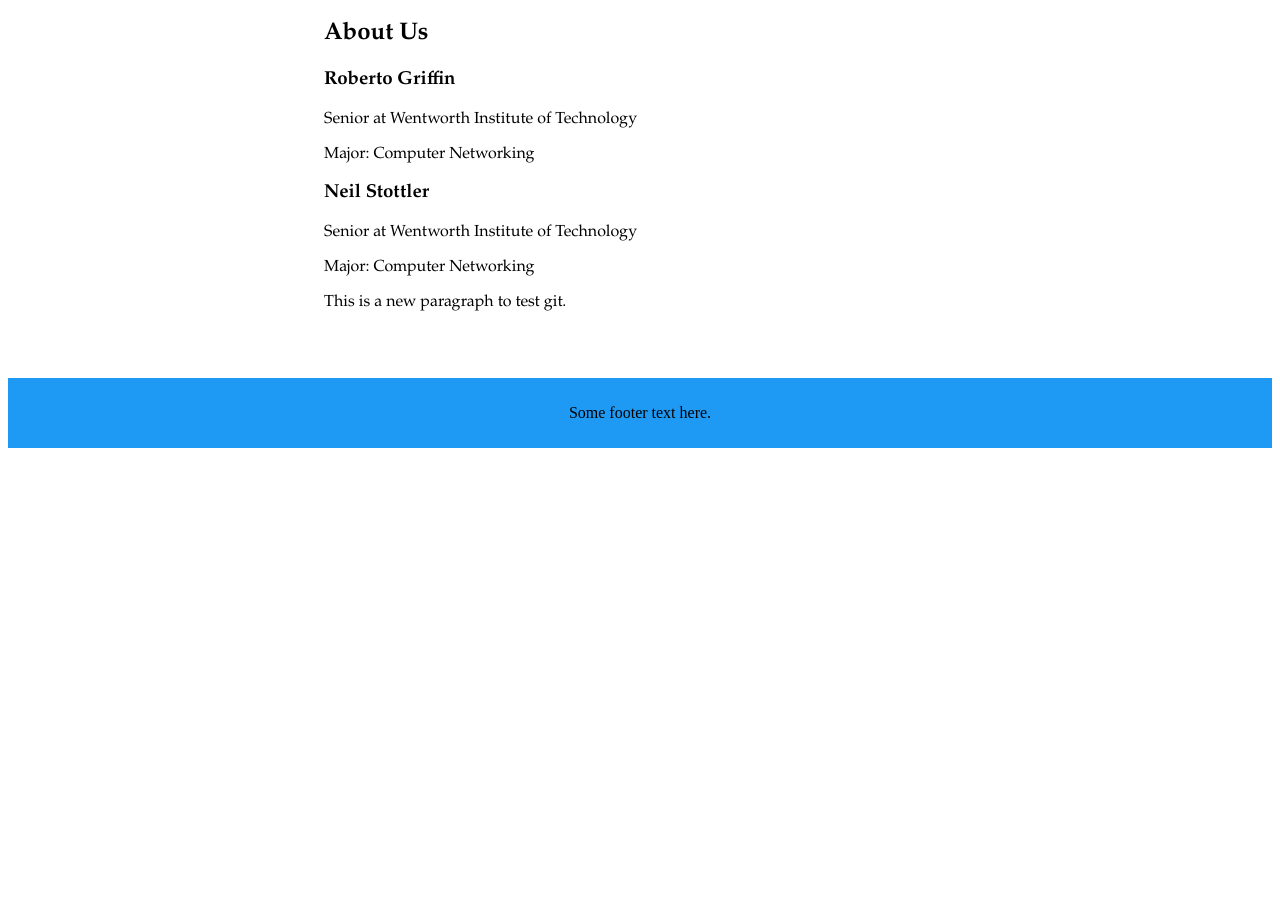
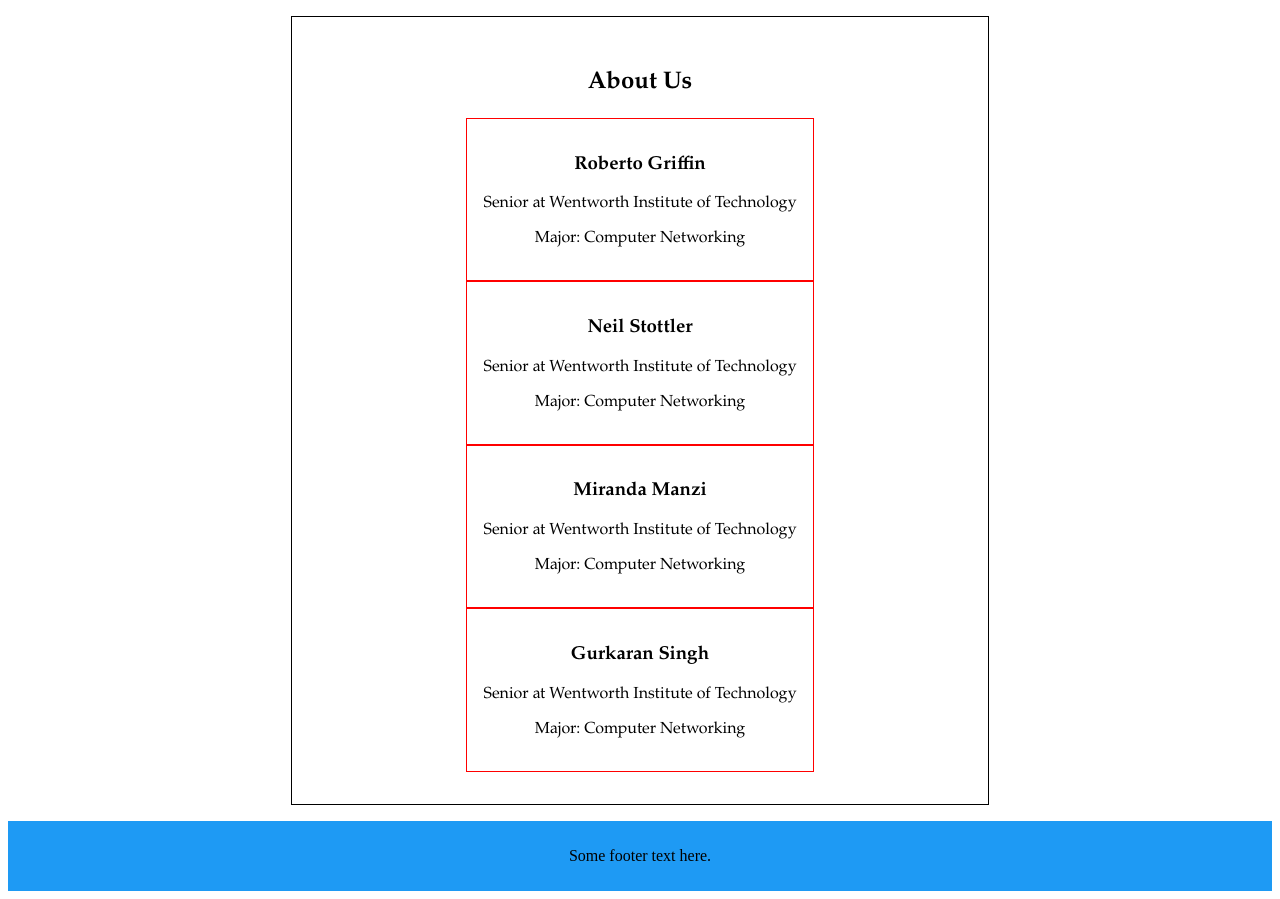
Before and after one commit to neilstottler/web-dev-final, a PHP site: page /AboutUs.html in a window 1280 px wide. Shown: the part 68-967 px from the top of the page. Before the commit the page ends 516 px from the top, so only its background shows below. Run offline with PHP 8.4, Linux system fonts and the light colour scheme.

Commit message:
Spiced up about us

```diff
--- a/AboutUs.html
+++ b/AboutUs.html
@@ -6,6 +6,7 @@
 	<meta charset="UTF-8" />
 	<link rel="stylesheet" href="css/nav-style.css">
 	<link rel="stylesheet" href="css/global.css">
+	<link rel="stylesheet" href="css/about-us.css">
 
 </head>
 
@@ -63,25 +64,43 @@
 	</div>
 
 </body>
-</head>
+
 
 <body>
-	<article class="center-block">
+	<article class="center-block about-us">
 
+		<header>
 			<h2>About Us</h2>
-		<div>
+		</header>
+		<article class="member-container">
+			<div class="member">
 				<h3>Roberto Griffin</h3>
 				<p>Senior at Wentworth Institute of Technology</p>
 				<p>Major: Computer Networking</p>
 
 			</div>
-		<div>
+
+			<div class="member">
 				<h3>Neil Stottler</h3>
 				<p>Senior at Wentworth Institute of Technology</p>
 				<p>Major: Computer Networking</p>
-			<p>This is a new paragraph to test git.</p>
 
 			</div>
+
+			<div class="member">
+				<h3>Miranda Manzi</h3>
+				<p>Senior at Wentworth Institute of Technology</p>
+				<p>Major: Computer Networking</p>
+
+			</div>
+
+			<div class="member">
+				<h3>Gurkaran Singh</h3>
+				<p>Senior at Wentworth Institute of Technology</p>
+				<p>Major: Computer Networking</p>
+
+			</div>
+		</article>
 	</article>
 	<footer>
 		<p>Some footer text here.</p>
--- a/css/about-us.css
+++ b/css/about-us.css
@@ -1 +1,19 @@
 /* about us page should be done here */
+.member {
+    display: inline-block;
+    border: 1px solid red;
+    padding: 1rem 1rem;
+    vertical-align: middle;
+}
+
+.about-us {
+    border: 1px solid black;
+    margin: 1rem;
+    padding: 2rem 2rem;
+    text-align: center;
+}
+
+.member-container {
+    margin-left: 10%;
+	margin-right: 10%;
+}
--- a/css/global.css
+++ b/css/global.css
@@ -3,8 +3,8 @@
 .center-block {
 	font-family: Garamond, serif;
 	max-width: 50%;
-	margin-left: auto;
-	margin-right: auto;
+	margin-left: auto !important;
+	margin-right: auto !important;
 	padding-bottom: 50px;
 }
 
```
Lines whose indentation alone changed are shown as unchanged.
